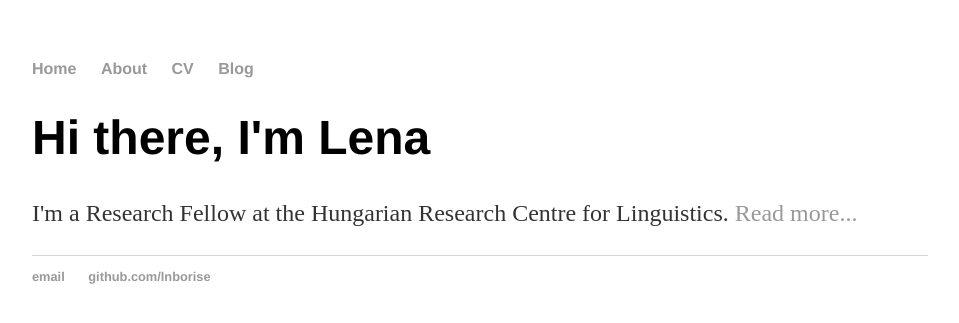
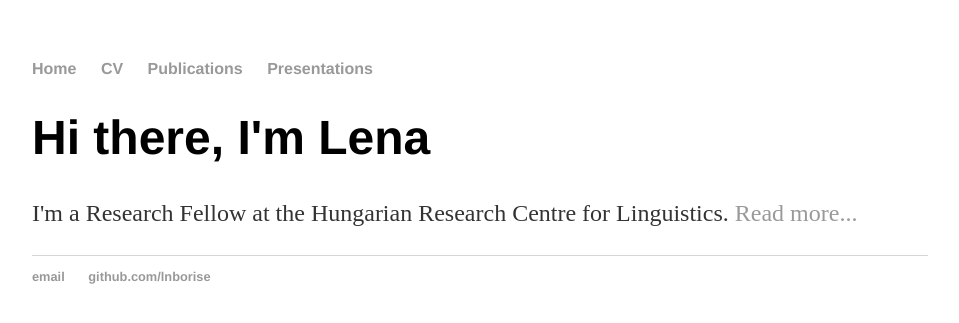
Before and after one commit to lnborise/lnborise.github.io, a Jekyll site: the page built from index.html, in a window 1280 px wide. Shown: the top 323 px of the page, without its empty margins (160-1119 px from the left). Built offline with Jekyll 4.4.1, drawn with Linux system fonts in a browser that asks for light colours.

Commit message:
Update default.html

```diff
--- a/_layouts/default.html
+++ b/_layouts/default.html
@@ -9,9 +9,10 @@
 			<nav>
 	    		<ul>
 	        		<li><a href="/">Home</a></li>
-		        	<li><a href="/about">About</a></li>
-	        		<li><a href="/cv">CV</a></li>
-	        		<li><a href="/blog">Blog</a></li>
+		        	<li><a href="/cv">CV</a></li>
+				<li><a href="/about">Publications</a></li>
+				<li><a href="/about">Presentations</a></li>
+
 	    		</ul>
 			</nav>
 			<div class="container">
```
